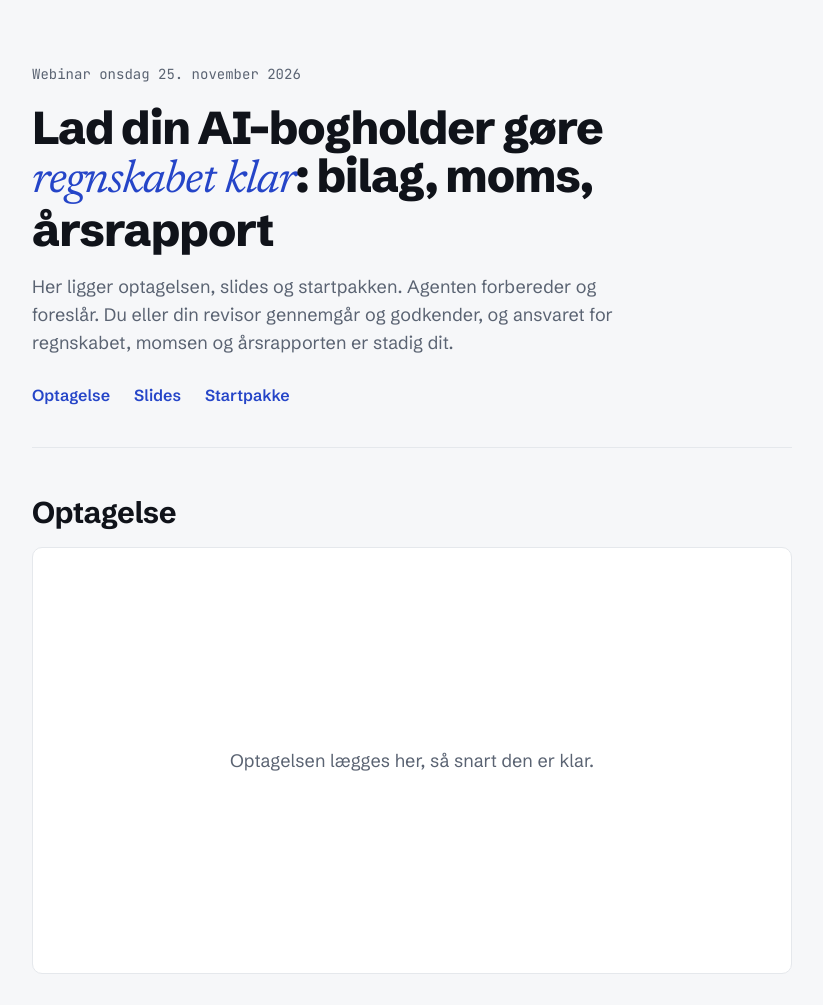
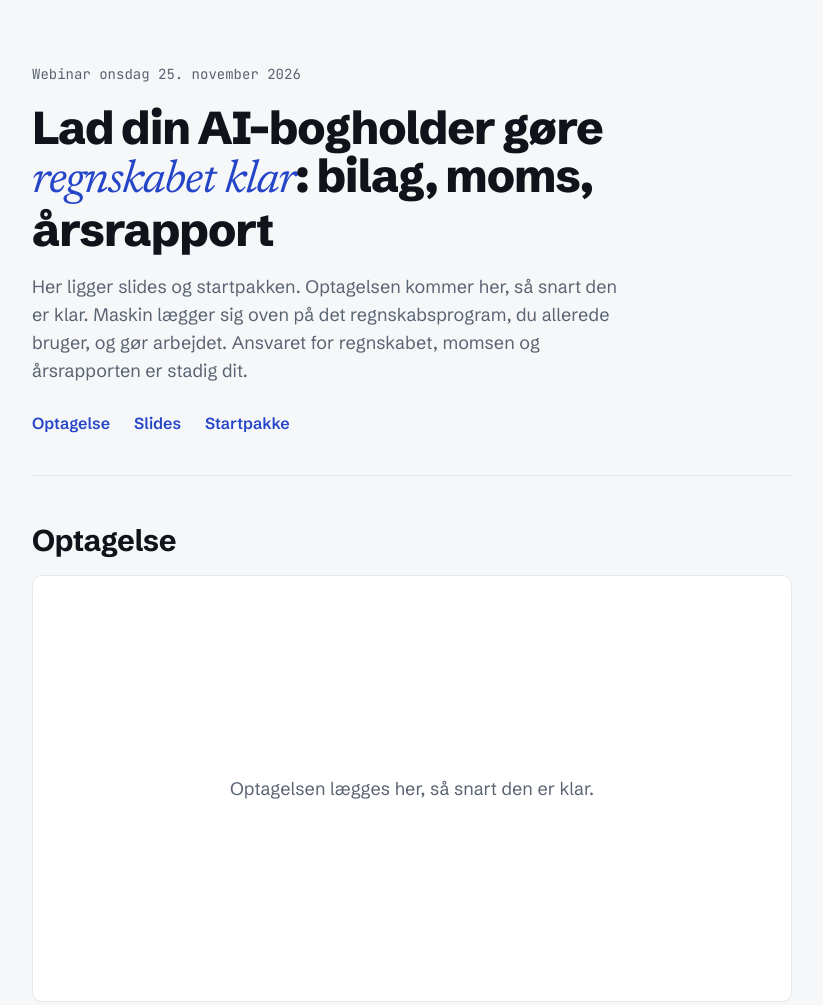
Before and after one commit to vaerksted-ai/talks, a plain HTML site: page talks/2026-11-webinar-arsafslutning/index.html in a window 1280 px wide. Shown: the top 1005 px of the page, without its empty margins (228-1051 px from the left). Drawn offline with Linux system fonts and the light colour scheme.

Commit message:
Talks page header: Editor-passed text (automation framing) (#9)
Co-authored-by: Design Studio <269919880+sindre-maskin[bot]@users.noreply.github.com>

```diff
--- a/talks/2026-11-webinar-arsafslutning/index.html
+++ b/talks/2026-11-webinar-arsafslutning/index.html
@@ -62,7 +62,7 @@ section.part>p{margin-bottom:14px;max-width:640px}
 <header>
   <div class="date">Webinar onsdag 25. november 2026</div>
   <h1>Lad din AI-bogholder gøre <em>regnskabet klar</em>: bilag, moms, årsrapport</h1>
-  <p>Her ligger optagelsen, slides og startpakken. Agenten forbereder og foreslår. Du eller din revisor gennemgår og godkender, og ansvaret for regnskabet, momsen og årsrapporten er stadig dit.</p>
+  <p>Her ligger slides og startpakken. Optagelsen kommer her, så snart den er klar. Maskin lægger sig oven på det regnskabsprogram, du allerede bruger, og gør arbejdet. Ansvaret for regnskabet, momsen og årsrapporten er stadig dit.</p>
   <nav aria-label="På denne side"><a href="#optagelse">Optagelse</a><a href="#slides">Slides</a><a href="#startpakke">Startpakke</a></nav>
 </header>
 
```
